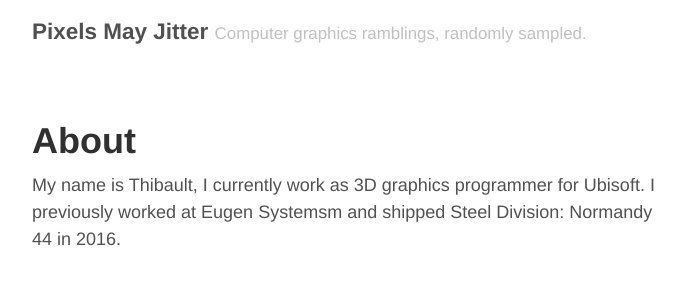
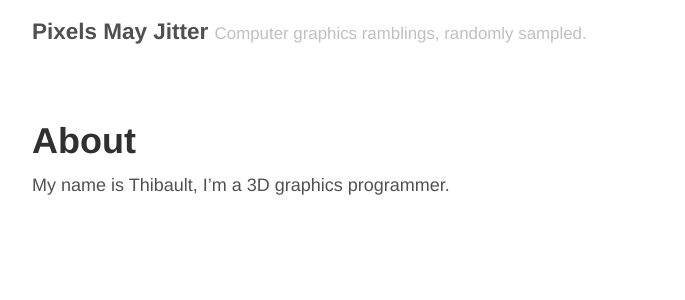
Before and after one commit to Ryp/ryp.github.io, a Jekyll site: the page built from about.md, in a window 1280 px wide. Shown: the top 300 px of the page, without its empty margins (293-978 px from the left). Built offline with Jekyll 4.4.1, drawn with Linux system fonts in a browser that asks for light colours.

Commit message:
about: simplify text

```diff
--- a/about.md
+++ b/about.md
@@ -3,5 +3,4 @@ layout: page
 title: About
 ---
 
-My name is Thibault, I currently work as 3D graphics programmer for Ubisoft.
-I previously worked at Eugen Systemsm and shipped Steel Division: Normandy 44 in 2016.
+My name is Thibault, I'm a 3D graphics programmer.
```
